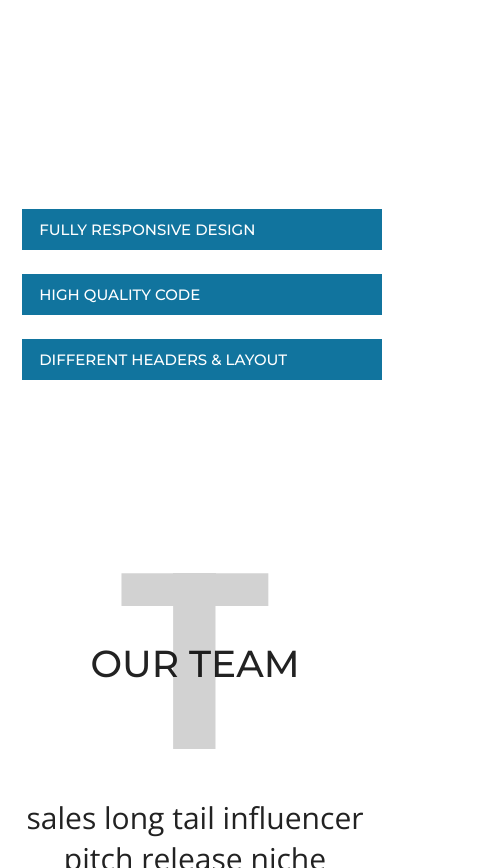
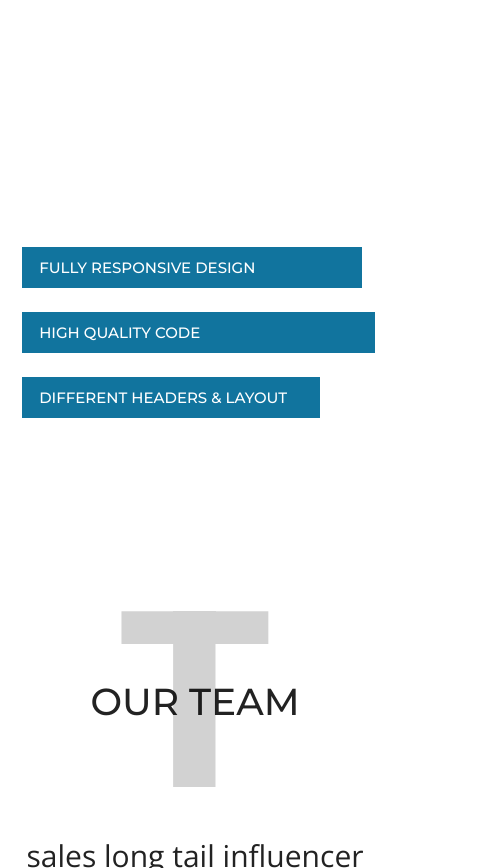
Before and after one commit to dmitriyolari/new-project, a website: page index.html in a window 390 px wide. Shown: the part 7876-8744 px from the top of the page, 492 px wide, since content can reach past the window. Drawn offline with nearby package versions, Linux system fonts and the light colour scheme.

Commit message:
add responsiveness for block key feature fix bug of horizontal scroll < 576px

```diff
--- a/styles/style.scss
+++ b/styles/style.scss
@@ -625,7 +625,7 @@ div.quick-write {
       font-size: 15px;
       color: #fff;
 
-      width: 470px;
+      max-width: 470px;
     }
 
     .key-feature_header {
@@ -1228,6 +1228,18 @@ footer.copyright {
 
   }
 
+  .key-feature .key-feature_item .key-feature_header div {
+    max-width: 340px;
+
+    &:nth-child(2) {
+      max-width: 370px;
+    }
+
+    &:nth-child(3) {
+      max-width: 298px;
+    }
+  }
+
   section.section.section-team {
     .team_inner .team_item {
       width: 100%;
@@ -1287,4 +1299,12 @@ footer.copyright {
       margin-top: 30px;
     }
   }
+
+  .key-feature .key-feature_item .key-feature_header div {
+    max-width: 255px;
+
+    &:nth-child(2) {
+      max-width: 280px;
+    }
+  }
 }/* media 360px < x < 576px */
```
Also changed, not shown: styles/style.css, 1 other file.
